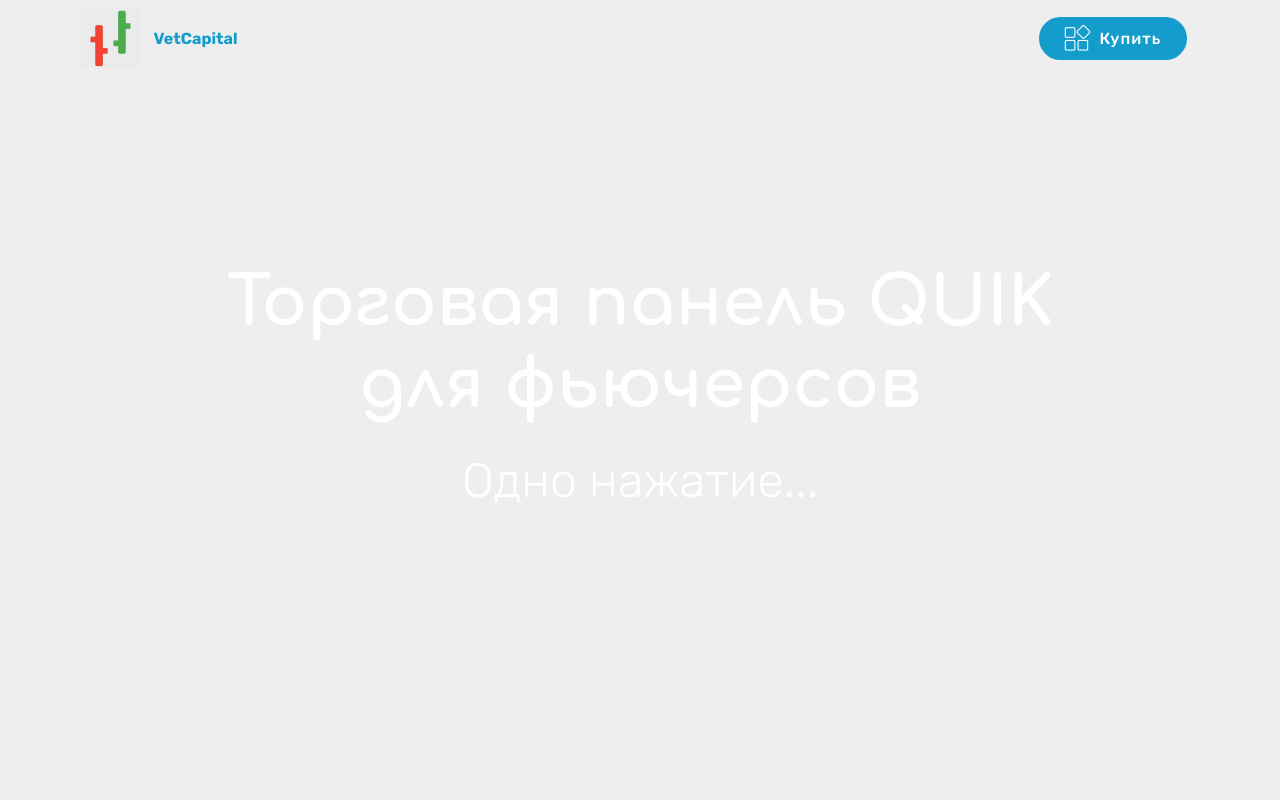
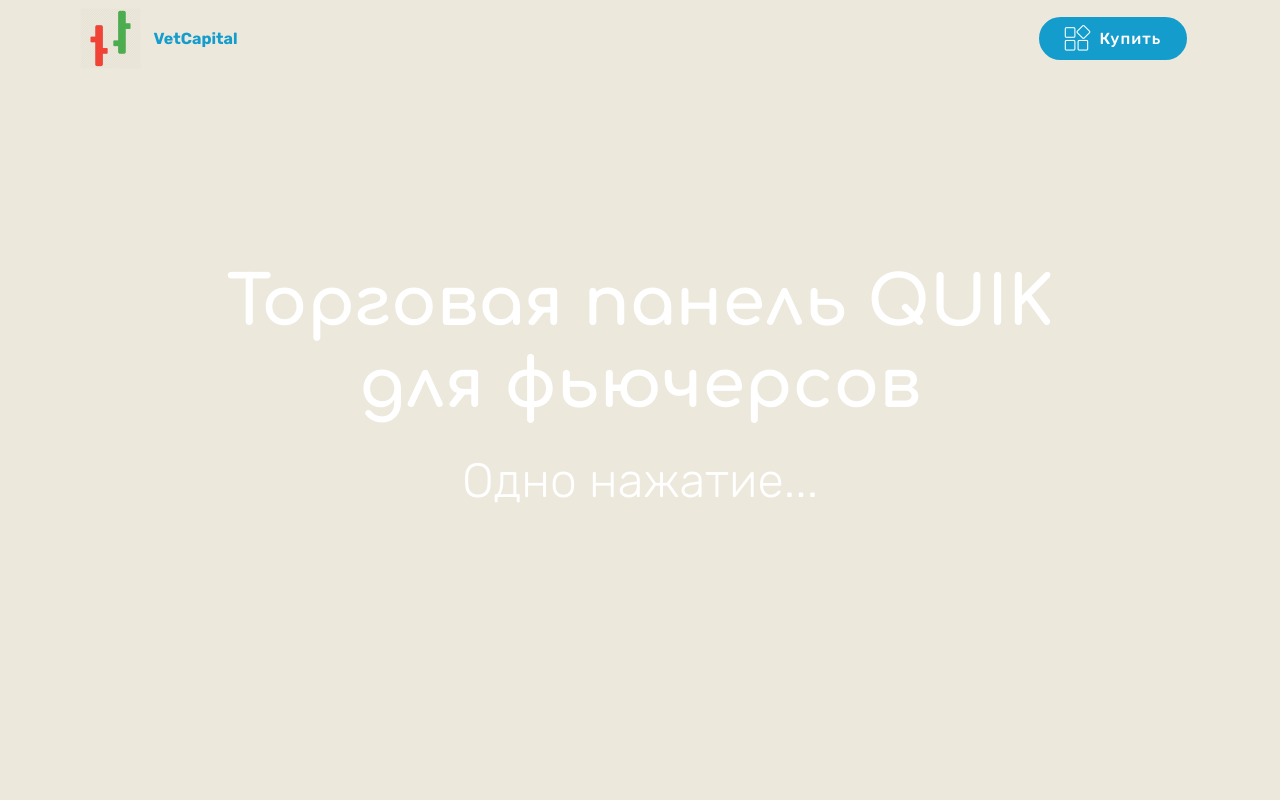
Before and after one commit to sergel97/mobrise, a plain HTML site: page index.html in a window 1280 px wide. Shown: the top 800 px of the page. Drawn offline with Linux system fonts and the light colour scheme; files whose address does not match are found by name.

```diff
--- a/index.html
+++ b/index.html
@@ -59,11 +59,11 @@
     </nav>
 </section>
 
-<section class="engine"><a href="https://mobirise.info/e">how to make your own site for free</a></section><section class="cid-qTkA127IK8 mbr-fullscreen mbr-parallax-background" id="header2-1">
+<section class="engine"><a href="https://mobirise.info/x">free css templates</a></section><section class="cid-qTkA127IK8 mbr-fullscreen mbr-parallax-background" id="header2-1">
 
 
 
-
+    <div class="mbr-overlay" style="opacity: 0.2; background-color: rgb(228, 210, 149);"></div>
 
     <div class="container align-center">
         <div class="row justify-content-md-center">
```
Also changed, not shown: 1 other file.
